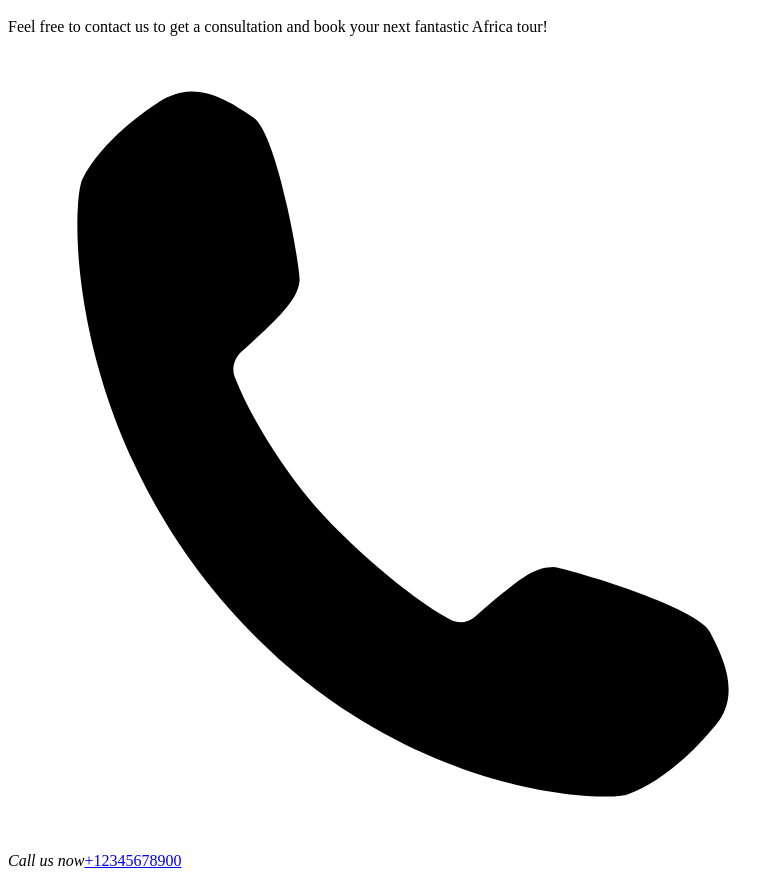
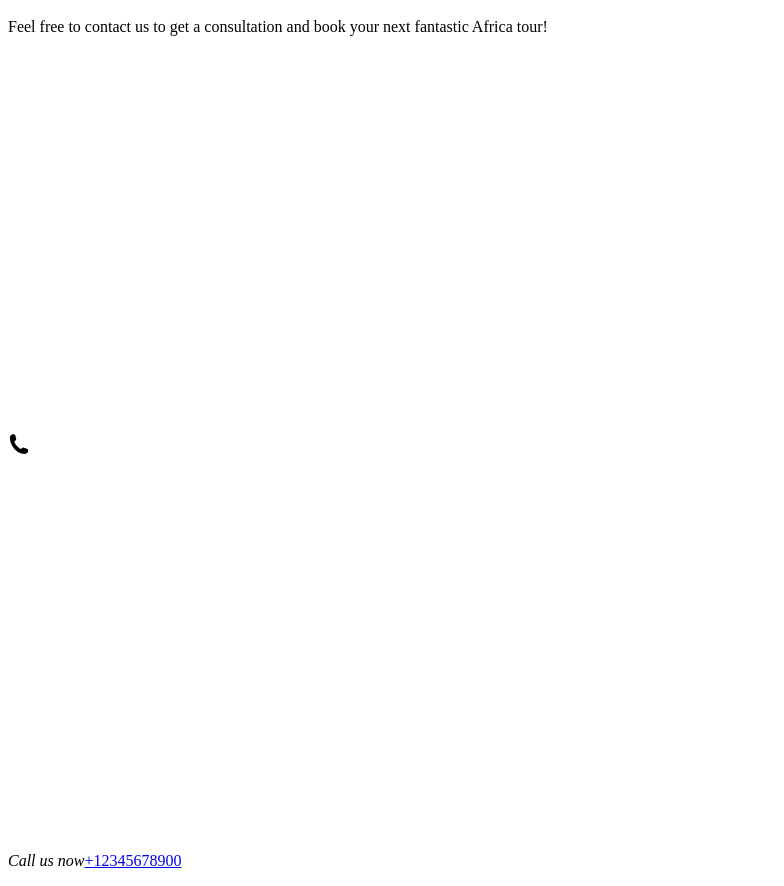
Before and after one commit to Tarasstets/site, a plain HTML site: page index.main-content.partial.html in a window 1280 px wide. Shown: the part 48-934 px from the top of the page, without its empty margins (0-784 px from the left). Drawn offline with Linux system fonts and the light colour scheme.

Commit message:
change width

```diff
--- a/index.main-content.partial.html
+++ b/index.main-content.partial.html
@@ -5,7 +5,7 @@
     Feel free to contact us to get a consultation and book your next fantastic
     Africa tour!
   </p>
-  <svg
+  <svg width="22"
     xmlns="http://www.w3.org/2000/svg"
     xmlns:xlink="http://www.w3.org/1999/xlink"
     version="1.1"
```
